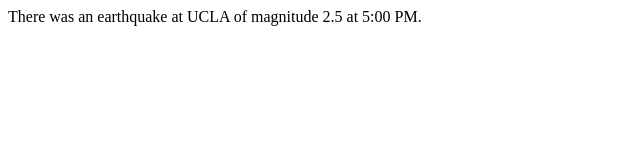
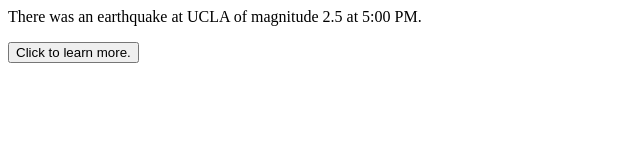
Before and after one commit to allisonlu/project2-earthquake-data, a plain HTML site: page index.html in a window 1280 px wide. Shown: the whole page, without its empty margins (0-640 px from the left). Drawn offline with nearby package versions, Linux system fonts and the light colour scheme.

Commit message:
Add files via upload

```diff
--- a/index.html
+++ b/index.html
@@ -16,5 +16,8 @@
 
 	<!--Your new content will be displayed in here-->
 	<div class="content-placeholder"></div>
+
+	<p><button onclick="window.location='http://www.googlemaps.com';">Click to learn more.</button></p>
+
 </body>
 </html>
```
